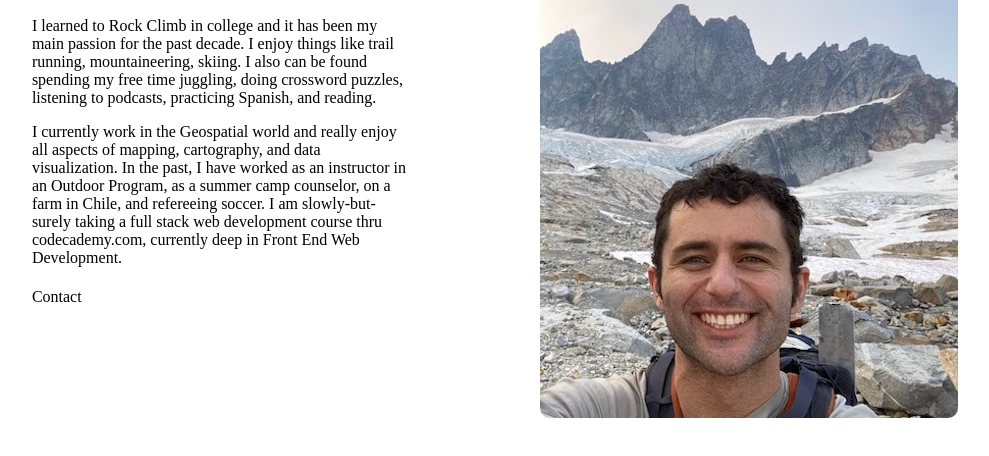
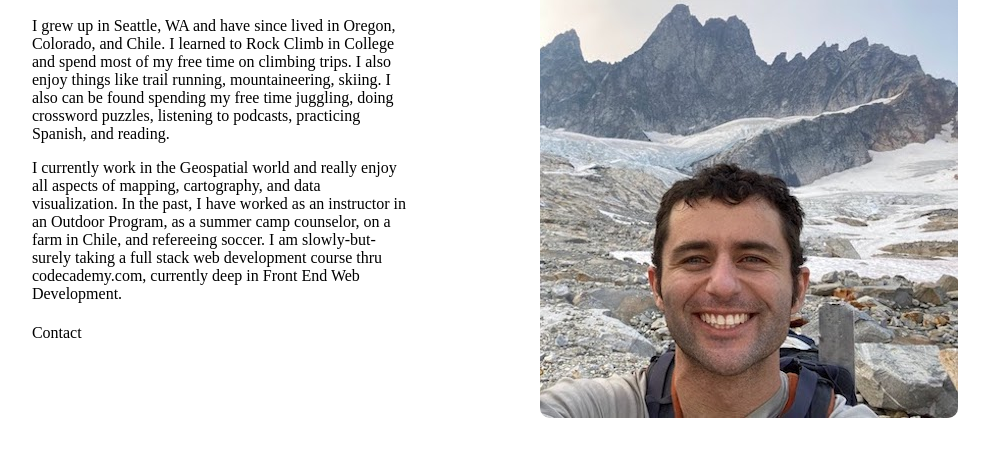
Before and after one commit to bpontecorvo/bpontecorvo-website, a plain HTML site: page index.html in a window 1280 px wide. Shown: the part 114-570 px from the top of the page, without its empty margins (103-1092 px from the left). Drawn offline with Linux system fonts and the light colour scheme.

Commit message:
Bio Update

```diff
--- a/index.html
+++ b/index.html
@@ -19,7 +19,7 @@
         <img src="images/About_pic.jpeg" class="image">
         <div class="about-me">
             <h2>About Me</h2>
-            <p>I learned to Rock Climb in college and it has been my main passion for the past decade. I enjoy things like trail running, mountaineering, skiing. I also can be found spending my free time juggling, doing crossword puzzles, listening to podcasts, practicing Spanish, and reading.</p>
+            <p>I grew up in Seattle, WA and have since lived in Oregon, Colorado, and Chile.  I learned to Rock Climb in College and spend most of my free time on climbing trips. I also enjoy things like trail running, mountaineering, skiing. I also can be found spending my free time juggling, doing crossword puzzles, listening to podcasts, practicing Spanish, and reading.</p>
             <p> I currently work in the Geospatial world and really enjoy all aspects of mapping, cartography, and data visualization.  In the past, I have worked as an instructor in an Outdoor Program, as a summer camp counselor, on a farm in Chile, and refereeing soccer.  I am slowly-but-surely taking a full stack web development course thru codecademy.com, currently deep in Front End Web Development.</p>
             <p></p>
 
```
